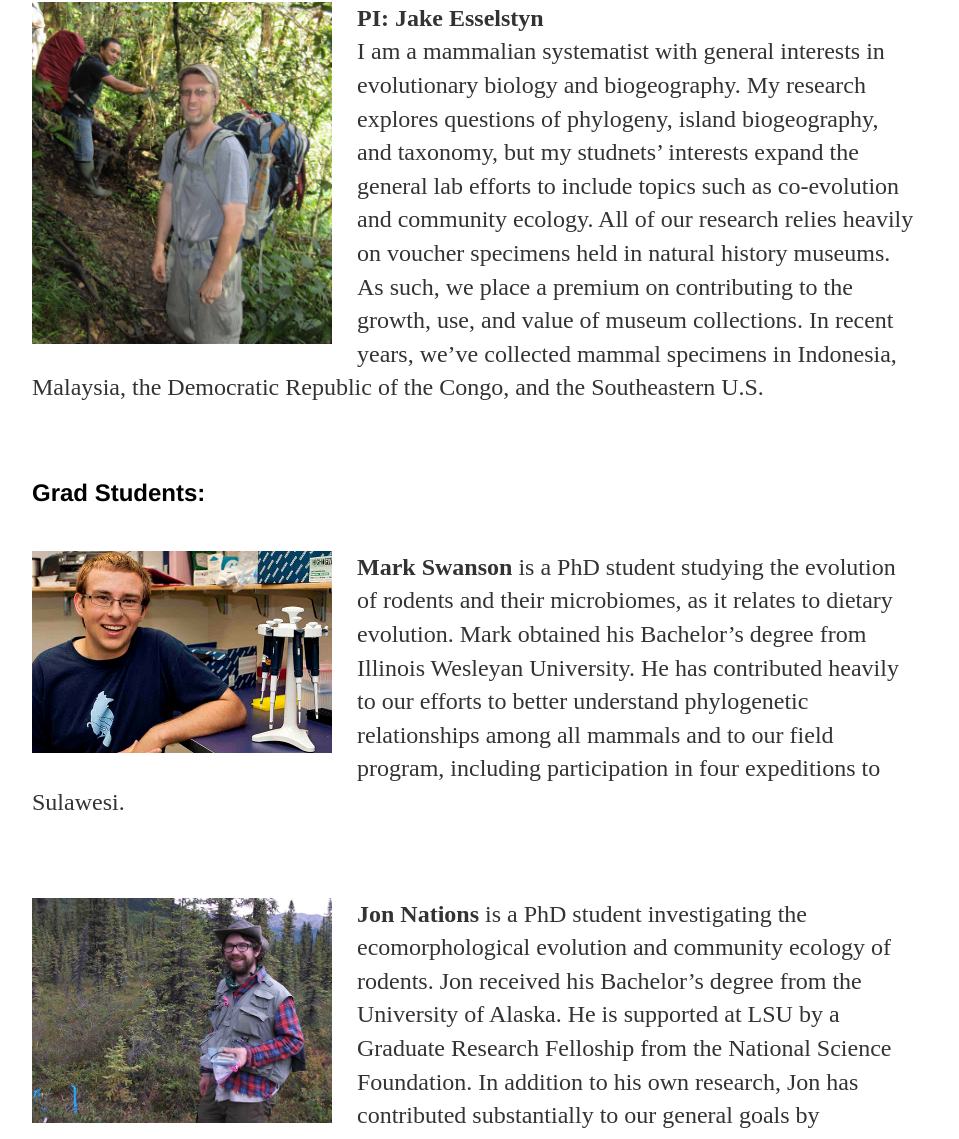
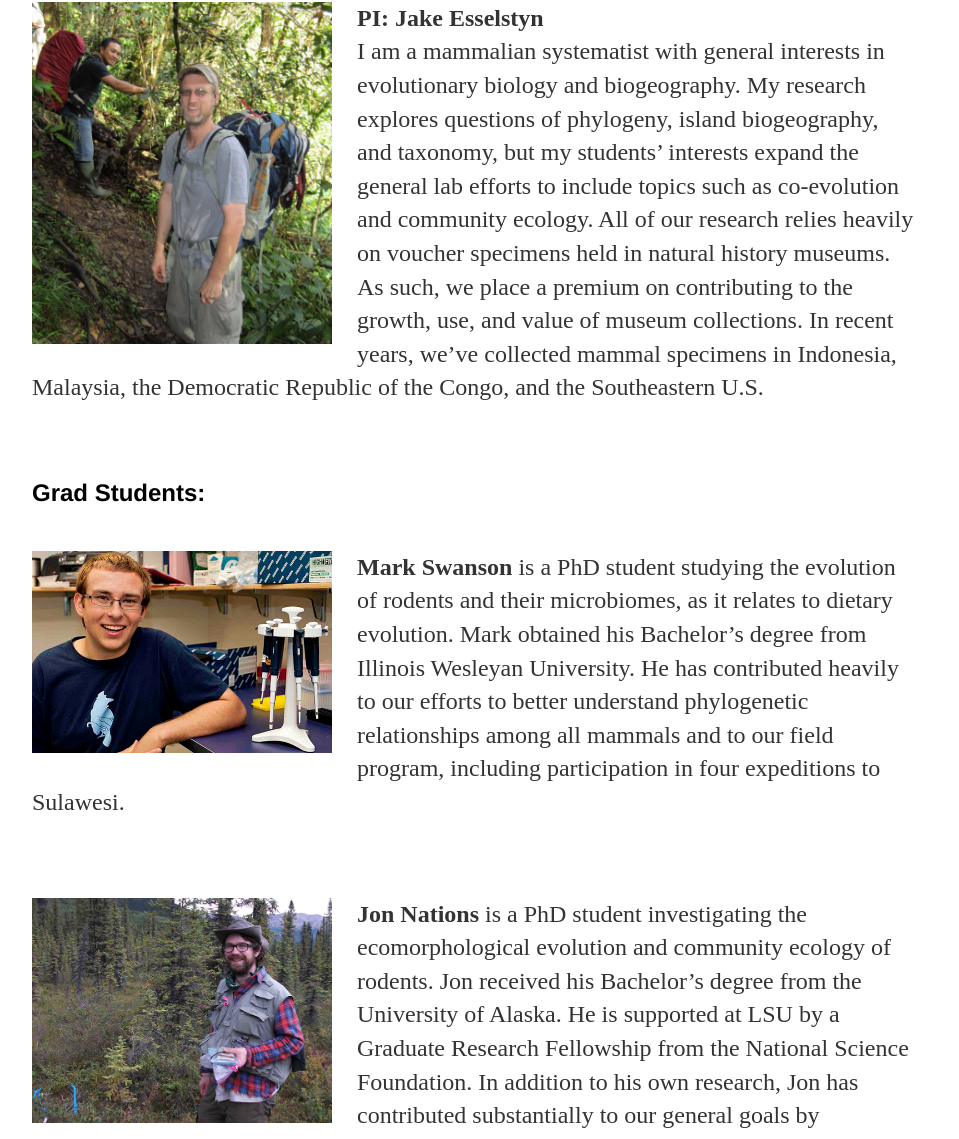
Before and after one commit to esselstyn/esselstyn.github.io, a Jekyll site: the page built from people.md, in a window 1280 px wide. Shown: the part 217-1356 px from the top of the page, without its empty margins (160-1119 px from the left). Built offline with Jekyll 4.4.1, drawn with Linux system fonts in a browser that asks for light colours; some of the changed text lies outside the part shown.

Commit message:
Update people.md

```diff
--- a/people.md
+++ b/people.md
@@ -7,7 +7,7 @@ title: People
 <img src="images/jake.jpg" alt="jake" width="300">
 
 **PI: Jake Esselstyn**
-I am a mammalian systematist with general interests in evolutionary biology and biogeography. My research explores questions of phylogeny, island biogeography, and taxonomy, but my studnets' interests expand the general lab efforts to include topics such as co-evolution and community ecology. All of our research relies heavily on voucher specimens held in natural history museums. As such, we place a premium on contributing to the growth, use, and value of museum collections. In recent years, we've collected mammal specimens in Indonesia, Malaysia, the Democratic Republic of the Congo, and the Southeastern U.S.
+I am a mammalian systematist with general interests in evolutionary biology and biogeography. My research explores questions of phylogeny, island biogeography, and taxonomy, but my students' interests expand the general lab efforts to include topics such as co-evolution and community ecology. All of our research relies heavily on voucher specimens held in natural history museums. As such, we place a premium on contributing to the growth, use, and value of museum collections. In recent years, we've collected mammal specimens in Indonesia, Malaysia, the Democratic Republic of the Congo, and the Southeastern U.S.
 </div>
 
 ## Grad Students:
@@ -20,7 +20,7 @@ I am a mammalian systematist with general interests in evolutionary biology and
 <div markdown="1">
 <img src="images/jon.jpg" alt="Jon" width="300">
 
-**Jon Nations** is a PhD student investigating the ecomorphological evolution and community ecology of rodents. Jon received his Bachelor's degree from the University of Alaska. He is supported at LSU by a Graduate Research Felloship from the National Science Foundation.  In addition to his own research, Jon has contributed substantially to our general goals by undertaking collecting expeditions to Malaysia and Indonesia.
+**Jon Nations** is a PhD student investigating the ecomorphological evolution and community ecology of rodents. Jon received his Bachelor's degree from the University of Alaska. He is supported at LSU by a Graduate Research Fellowship from the National Science Foundation.  In addition to his own research, Jon has contributed substantially to our general goals by undertaking collecting expeditions to Malaysia and Indonesia.
 </div>
 
 <div markdown="1">
```
